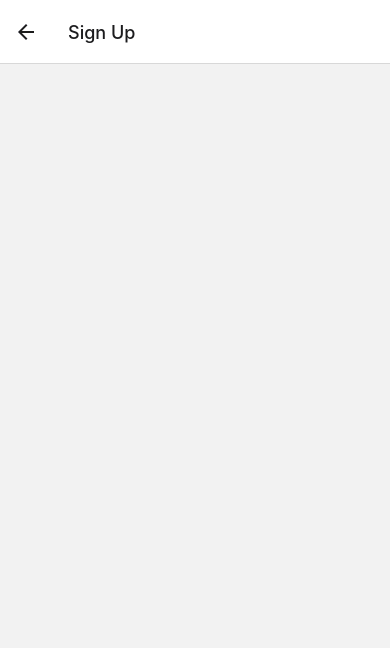
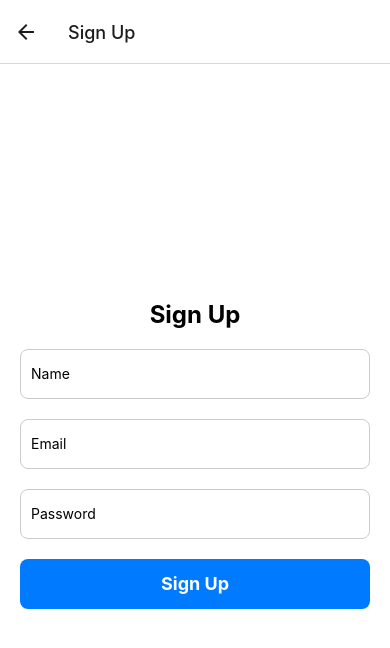
Before and after one commit to mrlexcoder/RN-loginUI, a React Native app: screen /Signup in a window 390 px wide. Shown: the top 648 px of the page. Built offline with nearby package versions, Linux system fonts and the light colour scheme.

Commit message:
Complete React Native login - SignUp Ui

```diff
--- a/components/LoginUi.js
+++ b/components/LoginUi.js
@@ -9,11 +9,11 @@ const LoginUi = ({ navigation }) => {
     // You can implement your authentication logic here
     if (email === 'user@example.com' && password === 'password') {
         Alert.alert('Success', 'Login successful!');
-        // navigation.navigate('Signup'); // Navigate to the 'Login' screen
+        navigation.navigate('Signup'); // Navigate to the 'Login' screen
 
     } else {
         Alert.alert('Error', 'Invalid email or password.');
-        // navigation.navigate('Signup'); // Navigate to the 'Login' screen
+         navigation.navigate('Signup'); // Navigate to the 'Login' screen
 
     }
   };
--- a/components/SignUpUi.js
+++ b/components/SignUpUi.js
@@ -1,14 +1,84 @@
-import React from 'react';
-import { StyleSheet, View } from 'react-native';
+import React, { useState } from 'react';
+import { StyleSheet, Text, TextInput, TouchableOpacity, View } from 'react-native';
 
 const SignUpUi = () => {
-    return (
-        <View>
+  const [name, setName] = useState('');
+  const [email, setEmail] = useState('');
+  const [password, setPassword] = useState('');
 
-        </View>
-    );
-}
+  const handleSignUp = () => {
+    // Your sign-up logic here
+    console.log('Name:', name);
+    console.log('Email:', email);
+    console.log('Password:', password);
+  };
 
-const styles = StyleSheet.create({})
+  return (
+    <View style={styles.container}>
+      <Text style={styles.title}>Sign Up</Text>
+      <TextInput
+        style={styles.input}
+        placeholder="Name"
+        value={name}
+        onChangeText={text => setName(text)}
+      />
+      <TextInput
+        style={styles.input}
+        placeholder="Email"
+        value={email}
+        onChangeText={text => setEmail(text)}
+        keyboardType="email-address"
+      />
+      <TextInput
+        style={styles.input}
+        placeholder="Password"
+        value={password}
+        onChangeText={text => setPassword(text)}
+        secureTextEntry
+      />
+      <TouchableOpacity style={styles.button} onPress={handleSignUp}>
+        <Text style={styles.buttonText}>Sign Up</Text>
+      </TouchableOpacity>
+    </View>
+  );
+};
+
+const styles = StyleSheet.create({
+  container: {
+    flex: 1,
+    justifyContent: 'center',
+    alignItems: 'center',
+    padding: 20,
+    backgroundColor: '#fff',
+  },
+  title: {
+    fontSize: 24,
+    fontWeight: 'bold',
+    marginBottom: 20,
+  },
+  input: {
+    width: '100%',
+    height: 50,
+    borderWidth: 1,
+    borderColor: '#ccc',
+    borderRadius: 8,
+    paddingHorizontal: 10,
+    marginBottom: 20,
+  },
+  button: {
+    width: '100%',
+    height: 50,
+    backgroundColor: '#007bff',
+    justifyContent: 'center',
+    alignItems: 'center',
+    borderRadius: 8,
+  },
+  buttonText: {
+    color: '#fff',
+    fontSize: 18,
+    fontWeight: 'bold',
+  },
+});
+
 
 export default SignUpUi;
```
